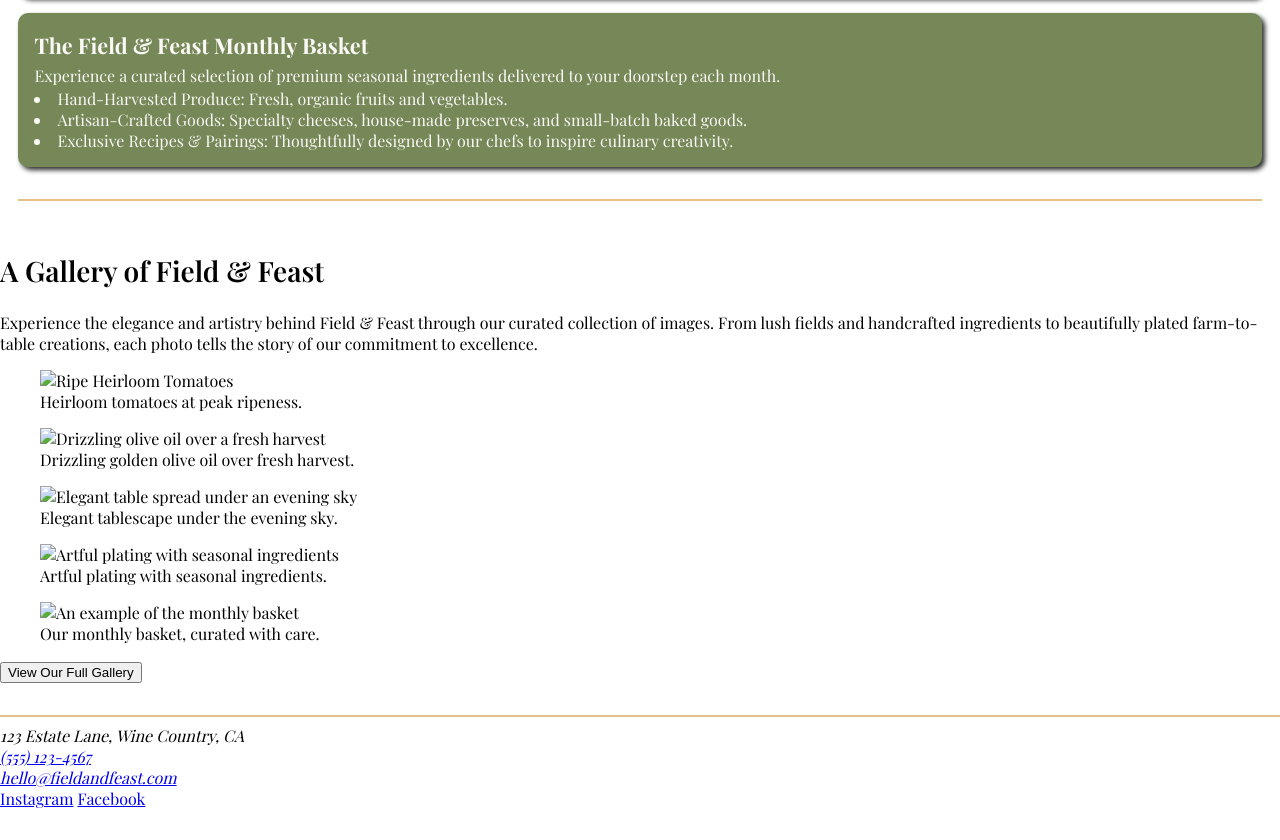
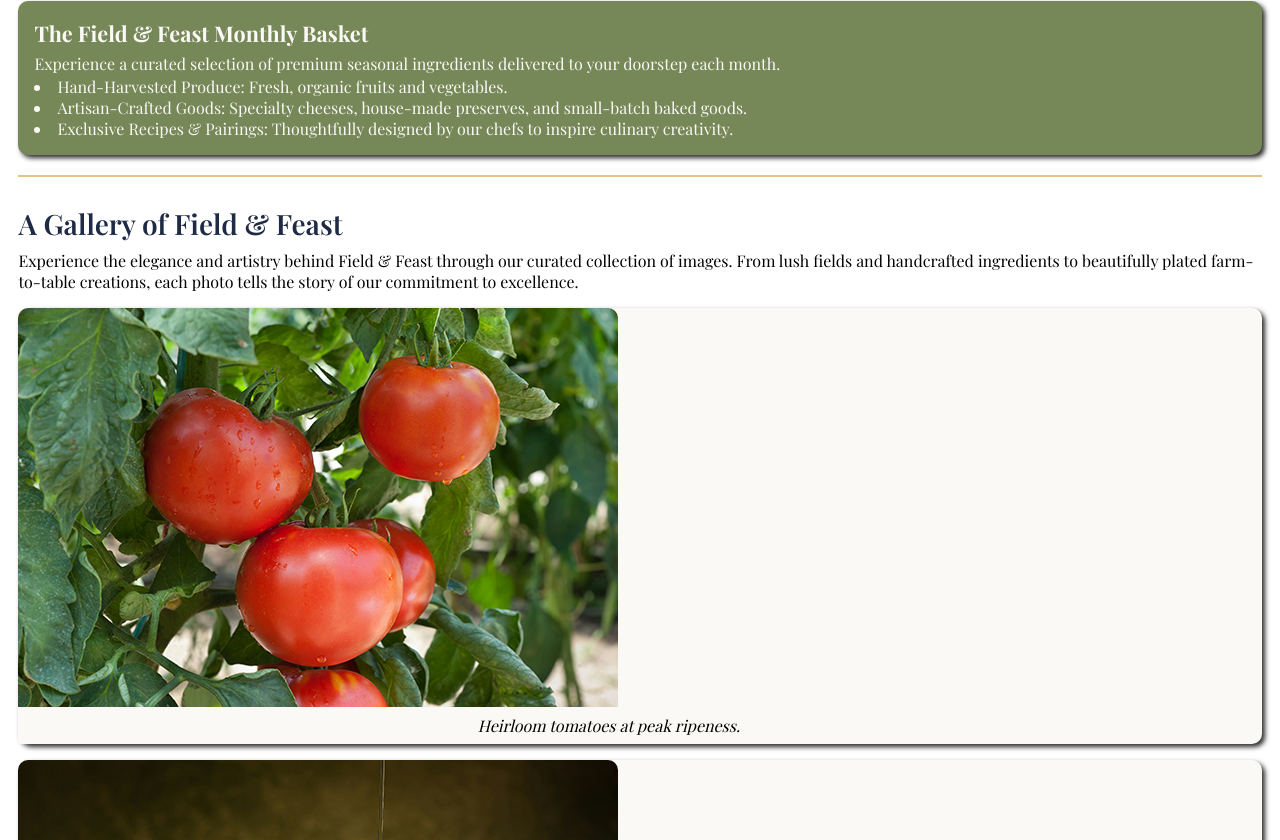
Before and after one commit to nwsmithdev/fieldandfeast, a plain HTML site: page index.html in a window 1280 px wide. Shown: the part 880-1720 px from the top of the page. Before the commit the page ends 1689 px from the top, so only its background shows below. Drawn offline with nearby package versions, Linux system fonts and the light colour scheme; a web font is replaced by a local one.

Commit message:
Finished Mobile-First Design in Style.css

```diff
--- a/index.html
+++ b/index.html
@@ -80,27 +80,57 @@
             </p>
 
             <figure class="image-card">
-                <img alt="Ripe Heirloom Tomatoes">
+                <img
+                    src="images/tomatoes-200w.jpg"
+                    alt="Ripe heirloom tomatoes on a vine"
+                    srcset="images/tomatoes-200w.jpg 200w,
+                            images/tomatoes-300w.jpg 300w,
+                            images/tomatoes-600w.jpg 600w"
+                    sizes="(max-width: 600px) 100vw, 600px">
                 <figcaption>Heirloom tomatoes at peak ripeness.</figcaption>
             </figure>
 
             <figure class="image-card">
-                <img alt="Drizzling olive oil over a fresh harvest">
+                <img
+                    src="images/olive-oil-200w.jpg"
+                    alt="Olives inside a bowl, sitting on a wooden cutting board"
+                    srcset="images/olive-oil-200w.jpg 200w,
+                            images/olive-oil-300w.jpg 300w,
+                            images/olive-oil-600w.jpg 600w"
+                    sizes="(max-width: 600px) 100vw, 600px">
                 <figcaption>Drizzling golden olive oil over fresh harvest.</figcaption>
             </figure>
 
             <figure class="image-card">
-                <img alt="Elegant table spread under an evening sky">
+                <img
+                    src="images/table-setting-200w.jpg"
+                    alt="Intricate tablescape with candles and decor"
+                    srcset="images/table-setting-200w.jpg 200w,
+                            images/table-setting-300w.jpg 300w,
+                            images/table-setting-600w.jpg 600w"
+                    sizes="(max-width: 600px) 100vw, 600px">
                 <figcaption>Elegant tablescape under the evening sky.</figcaption>
             </figure>
 
             <figure class="image-card">
-                <img alt="Artful plating with seasonal ingredients">
+                <img
+                    src="images/chef-plating-200w.jpg"
+                    alt="Chef preparing a plate of bread in a kitchen"
+                    srcset="images/chef-plating-200w.jpg 200w,
+                            images/chef-plating-300w.jpg 300w,
+                            images/chef-plating-600w.jpg 600w"
+                    sizes="(max-width: 600px) 100vw, 600px">
                 <figcaption>Artful plating with seasonal ingredients.</figcaption>
             </figure>
 
             <figure class="image-card">
-                <img alt="An example of the monthly basket">
+                <img
+                    src="images/basket-200w.jpg"
+                    alt="Baskets of different sized tomatoes outside"
+                    srcset="images/basket-200w.jpg 200w,
+                            images/basket-300w.jpg 300w,
+                            images/basket-600w.jpg 600w"
+                    sizes="(max-width: 600px) 100vw, 600px">
                 <figcaption>Our monthly basket, curated with care.</figcaption>
             </figure>
 
@@ -113,12 +143,11 @@
         <section id="contact">
             <address>
                 123 Estate Lane, Wine Country, CA
-                <br>
-                <a href="tel:5551234567">(555) 123-4567</a>
-                <br>
-                <a href="mailto:hello@fieldandfeast.com">hello@fieldandfeast.com</a>
             </address>
-            <div>
+            <a href="tel:5551234567">(555) 123-4567</a>
+            <br>
+            <a href="mailto:hello@fieldandfeast.com" id="email">hello@fieldandfeast.com</a>
+            <div id="footer-socials">
                 <a href="#">Instagram</a>
                 <a href="#">Facebook</a>
             </div>
--- a/style.css
+++ b/style.css
@@ -36,12 +36,13 @@ hr {
     background-color: var(--color-champagne);
     border: none;
     height: 2px;
-    margin-top: 2em;
+    margin-top: 1.25em;
 }
 
 h2 {
     font-weight: 600;
     font-size: 1.75rem;
+    color: var(--color-blue);
 }
 
 /* header */
@@ -95,7 +96,6 @@ nav a {
 #about-us h2 {
     padding-bottom: 2em  0;
     margin-bottom: 0.25em;
-    color: var(--color-blue);
 }
 
 #about-us p {
@@ -108,7 +108,6 @@ nav a {
 }
 
 #offerings h2 {
-    color: var(--color-blue);
     margin-top: 0;
 }
 
@@ -140,7 +139,94 @@ nav a {
 }
 
 /* Gallery */
+#gallery {
+    padding: 0 1.15em;
+}
 
+#gallery h2 {
+    margin: 0;
+}
+
+#gallery p {
+    margin: 0.5em 0;
+}
+
+figure {
+    text-align: center;
+    max-width: 100%;
+    background-color: var(--color-white);
+    border-radius: 10px;
+    margin: 0;
+    box-shadow: 3px 3px 5px var(--color-charcoal);
+}
+
+.image-card {
+    margin-top: 1em;
+}
+
+figure img {
+    max-width: 100%;
+    height: auto;
+    display: block;
+    border-radius: 10px 10px 0 0;
+}
+
+figcaption {
+    background-color: var(--color-white);
+    padding: 0.5em 0;
+    font-style: italic;
+    max-width: 95%;
+}
+
+button {
+    margin: 1.25em auto 0 auto;
+    font-family: var(--font-main);
+    font-size: 1.15rem;
+    font-weight: 700;
+    border: none;
+    border-radius: 10px;
+    background-color: var(--color-green);
+    color: var(--color-linen);
+    padding: 12px 24px;
+    width: 100%;
+}
+
+#gallery hr {
+    margin-bottom: 1.25em;
+}
+
+/* Footer */
+footer {
+    background-color: var(--color-blue);
+    text-align: center;
+    color: var(--color-white);
+    font-size: 1em;
+    padding: 2em;
+    border: none;
+}
+
+footer a {
+    text-decoration: none;
+    color: var(--color-white);
+}
+
+#email {
+    color: var(--color-champagne);
+}
+
+#footer-socials {
+    display: flex;
+    flex-direction: row;
+    gap: 0.5em;
+    margin: 0 auto;
+    justify-content: center;
+    padding: 1em 0.5em 0;
+    text-align: center;
+}
+
+#footer-socials a {
+    color: var(--color-champagne);
+}
 
 /* Media Query (Medium) */
 
```
